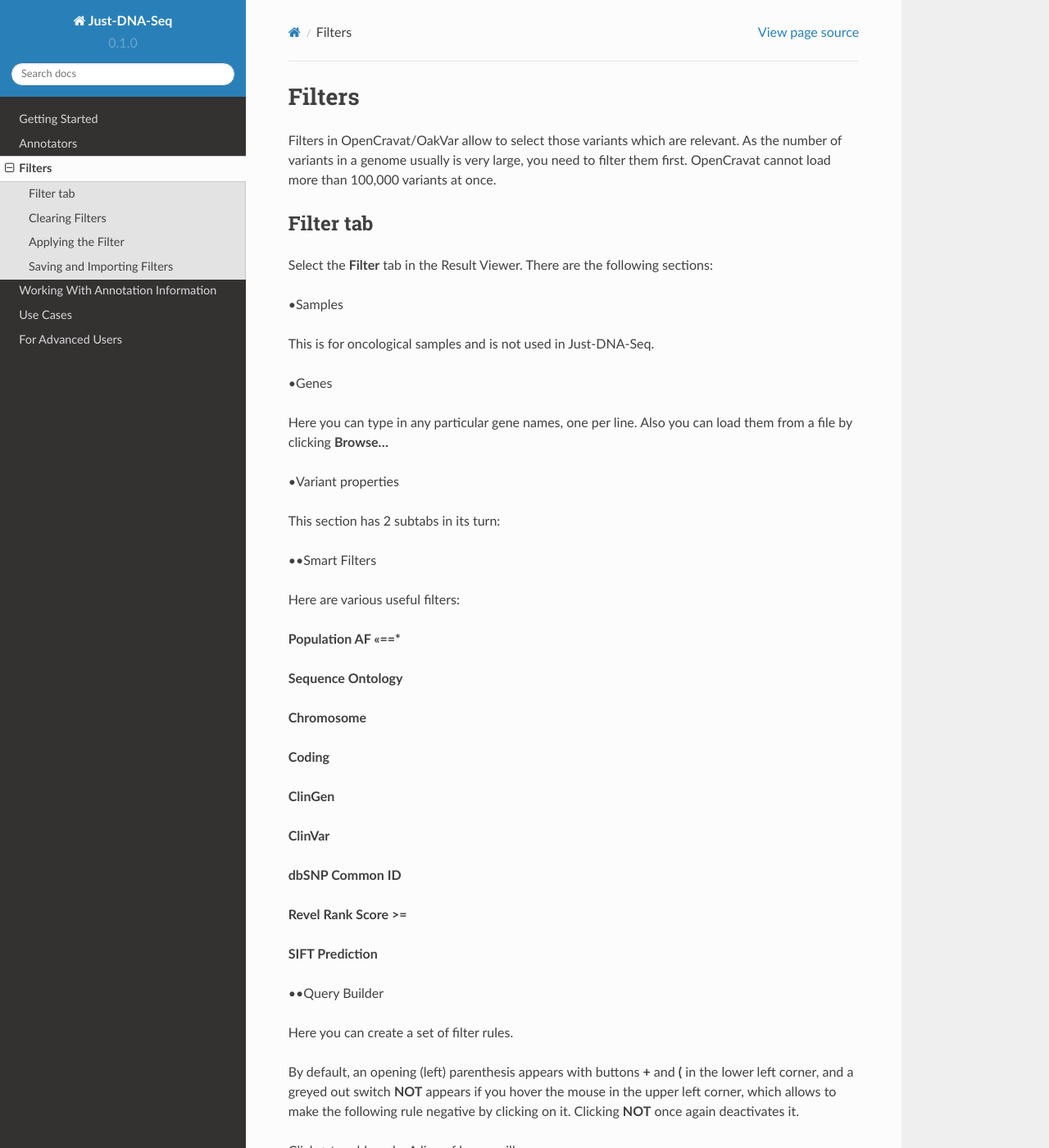
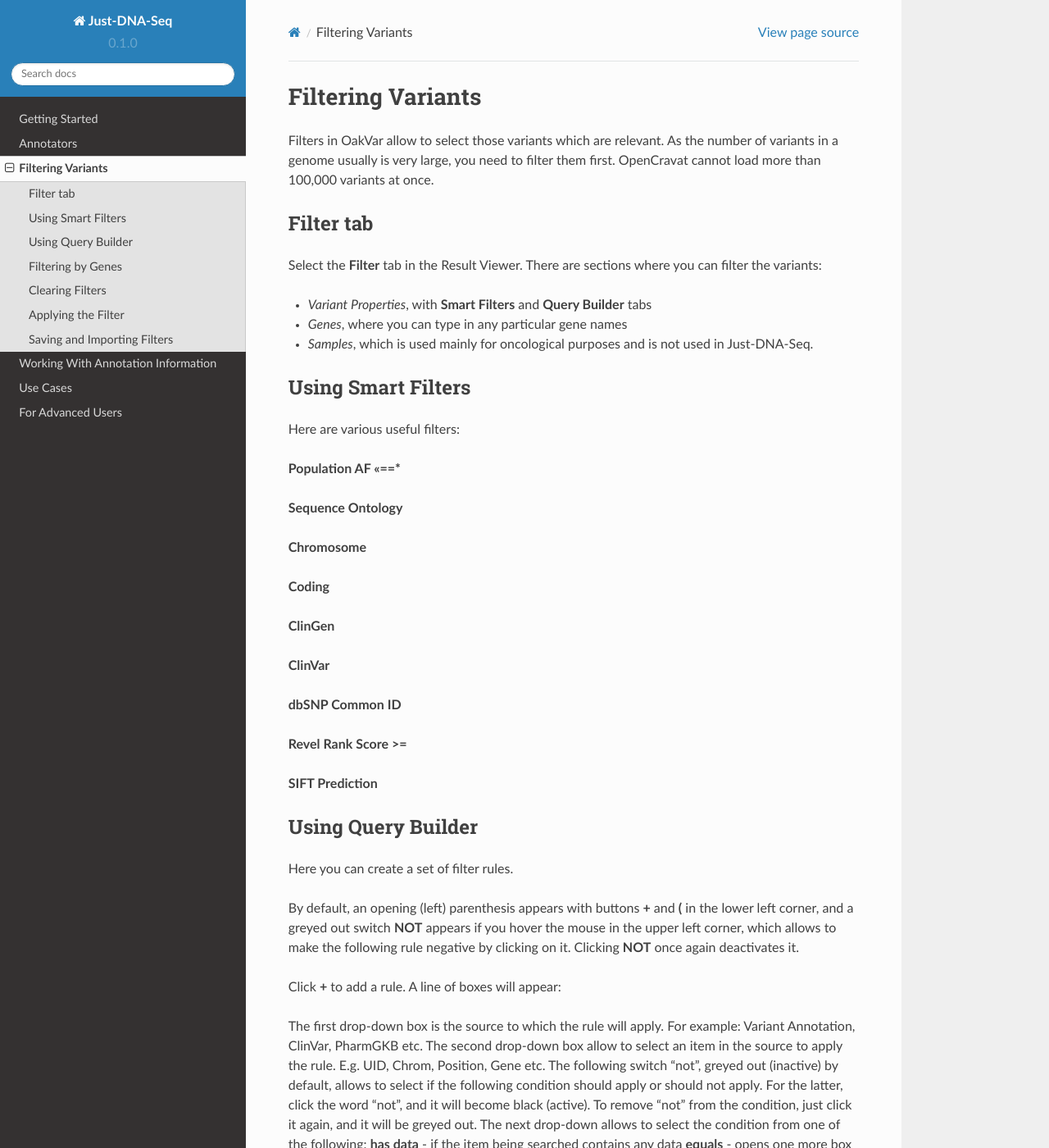
Before and after one commit to dna-seq/just-dna-seq, a Sphinx documentation site: the page built from docs/source/filters.rst, in a window 1280 px wide and 1400 px high. Shown: the whole window at 82% size. Built offline with Sphinx 7.4.7 and the Read the Docs theme 2.0.0, drawn with Linux system fonts in a browser that asks for light colours; some of the changed text lies outside the part shown.

Commit message:
Update filters.rst

```diff
--- a/docs/source/filters.rst
+++ b/docs/source/filters.rst
@@ -1,26 +1,21 @@
-Filters
-=======
+Filtering Variants
+==================
 
-Filters in OpenCravat/OakVar allow to select those variants which are relevant. As the number of variants in a genome usually is very large, you need to filter them first. OpenCravat cannot load more than 100,000 variants at once.
+Filters in OakVar allow to select those variants which are relevant. As the number of variants in a genome usually is very large, you need to filter them first. OpenCravat cannot load more than 100,000 variants at once.
 
 Filter tab
 ----------
 
-Select the **Filter** tab in the Result Viewer. There are the following sections:
+Select the **Filter** tab in the Result Viewer. There are sections where you can filter the variants:
 
-•Samples
+• *Variant Properties*, with **Smart Filters** and **Query Builder** tabs
 
-This is for oncological samples and is not used in Just-DNA-Seq.
+• *Genes*, where you can type in any particular gene names
 
-•Genes
+• *Samples*, which is used mainly for oncological purposes and is not used in Just-DNA-Seq.
 
-Here you can type in any particular gene names, one per line. Also you can load them from a file by clicking **Browse...**
-
-•Variant properties
-
-This section has 2 subtabs in its turn:
-
-••Smart Filters
+Using Smart Filters
+-------------------
 
 Here are various useful filters:
 
@@ -42,7 +37,8 @@
 
 **SIFT Prediction**
 
-••Query Builder
+Using Query Builder
+-------------------
 
 Here you can create a set of filter rules.
 
@@ -74,6 +70,11 @@
 
 **BUG: if dropping a rule on certain location, it redirects browser to an error page**
 
+Filtering by Genes
+------------------
+
+Switch to **Genes** section and enter any particular gene names, one per line. Also you can load them from a file by clicking **Browse...**
+
 Clearing Filters
 ----------------
 
```
